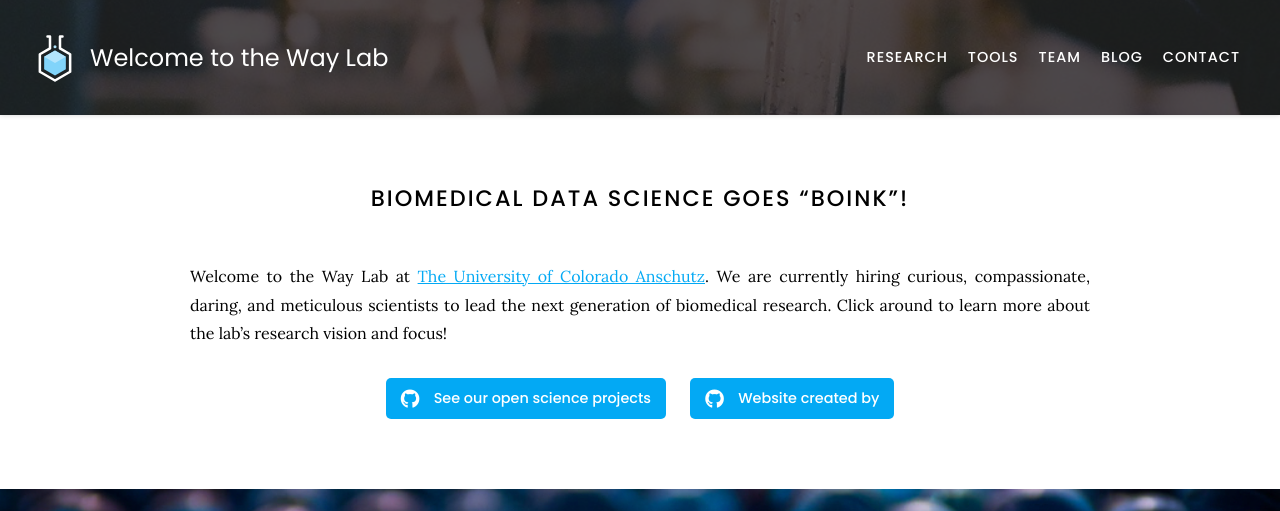
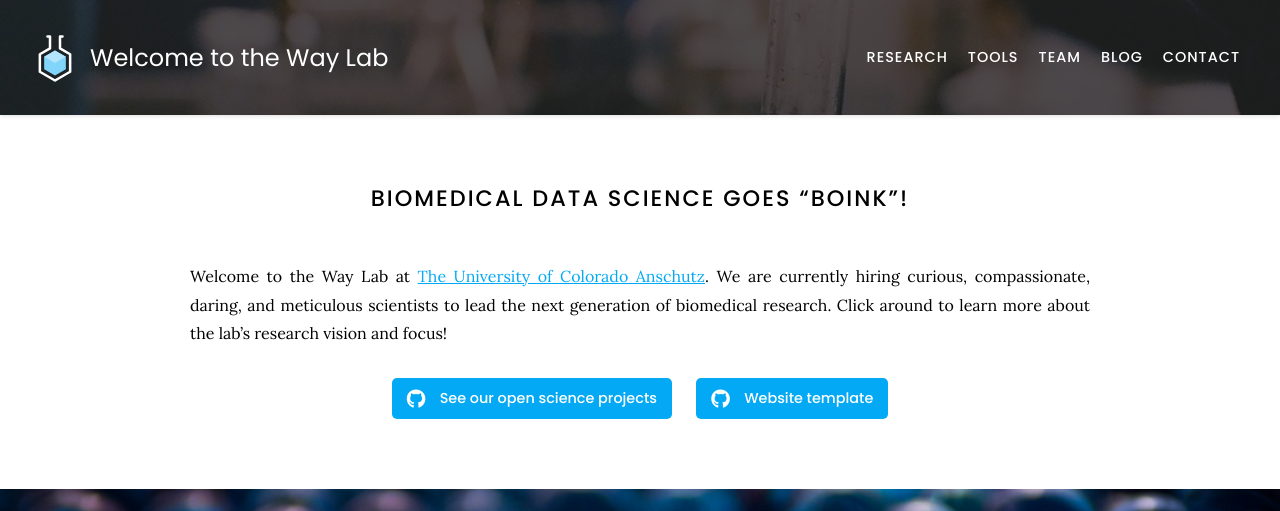
Before and after one commit to WayScience/waysciencelab.com, a Jekyll site: the page built from index.md, in a window 1280 px wide. Shown: the top 511 px of the page. Built offline with Jekyll 4.4.1, drawn with Linux system fonts in a browser that asks for light colours; nearby versions of some CDN libraries.

Commit message:
minor text tweak

```diff
--- a/index.md
+++ b/index.md
@@ -20,7 +20,7 @@ Click around to learn more about the lab's research vision and focus!
   include link.html
   type="github"
   icon=""
-  text="Website created by"
+  text="Website template"
   link="wayscience/lab-website-template"
   style="button"
 %}
```
